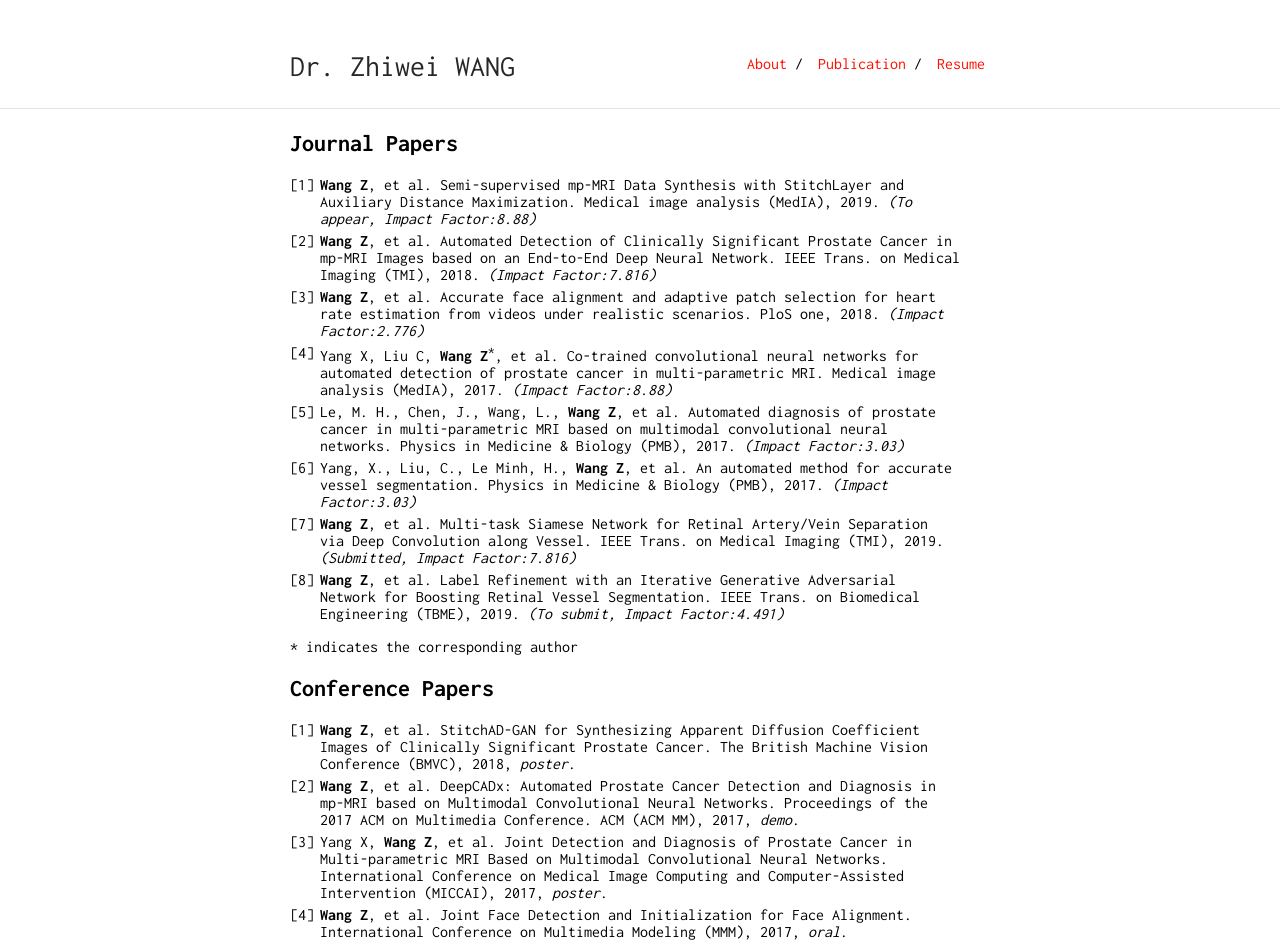
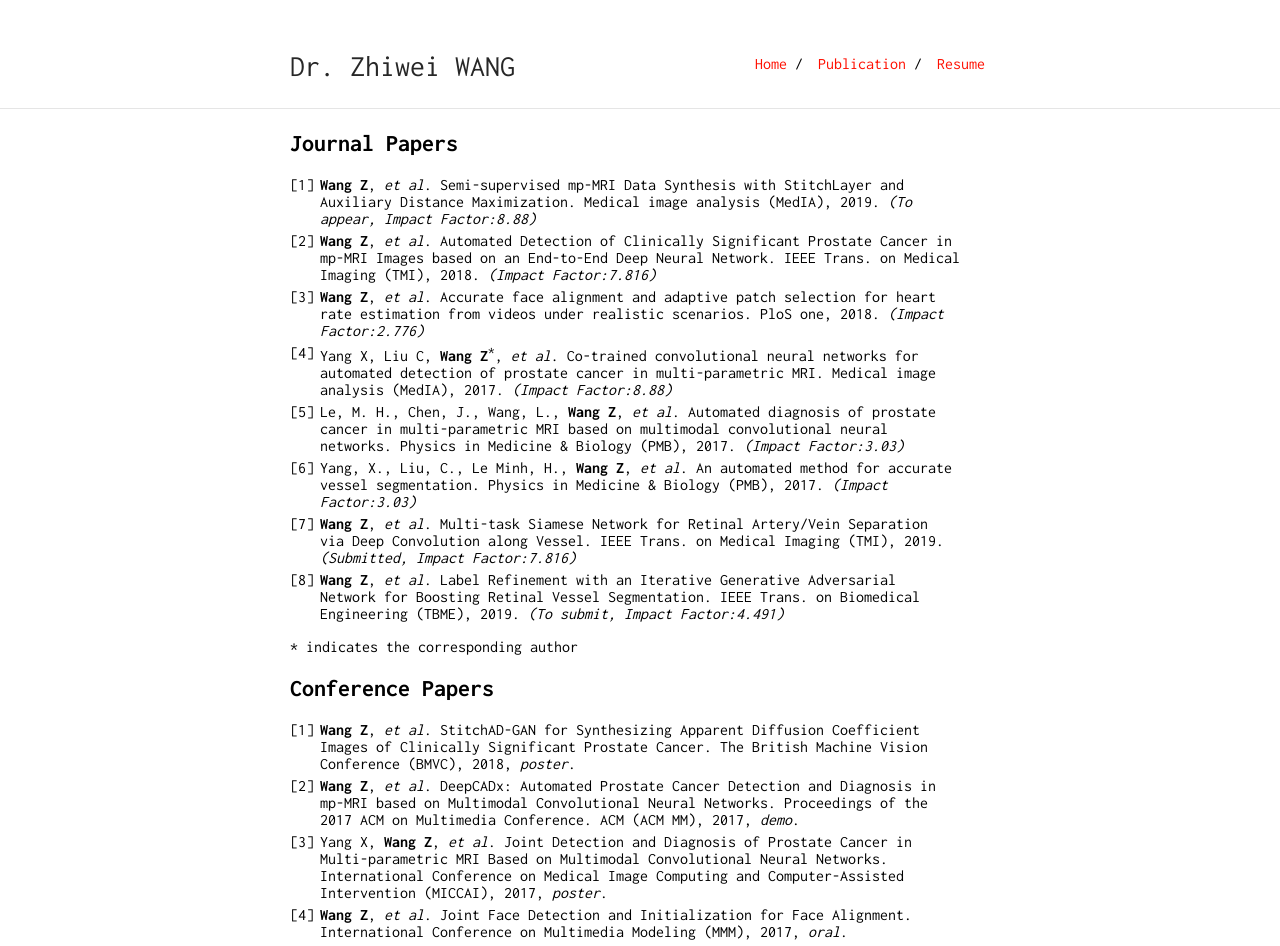
Before and after one commit to Andysis/andysis.github.io, a Jekyll site: the page built from publication.md, in a window 1280 px wide. Shown: the top 946 px of the page. Built offline with Jekyll 4.4.1, drawn with Linux system fonts in a browser that asks for light colours; our own code applies the rules of GitHub Pages for plain Markdown files; some of the changed text lies outside the part shown.

Commit message:
Finished homepage

```diff
--- a/_config.yml
+++ b/_config.yml
@@ -16,8 +16,8 @@
     sass_dir: _sass
 
 nav:
- - name: "About"
-   link: "/researcher/"
+ - name: "Home"
+   link: "index"
  - name: "Publication"
    link: "publication"
  - name: "Resume"
--- a/publication.md
+++ b/publication.md
@@ -4,22 +4,22 @@
 
 ## Journal Papers
 
-1. **Wang Z**, et al. Semi-supervised mp-MRI Data Synthesis with StitchLayer and Auxiliary Distance Maximization. Medical image analysis (MedIA), 2019. *(To appear, Impact Factor:8.88)*
-2. **Wang Z**, et al. Automated Detection of Clinically Significant Prostate Cancer in mp-MRI Images based on an End-to-End Deep Neural Network. IEEE Trans. on Medical Imaging (TMI), 2018. *(Impact Factor:7.816)*
-3. **Wang Z**, et al. Accurate face alignment and adaptive patch selection for heart rate estimation from videos under realistic scenarios. PloS one, 2018. *(Impact Factor:2.776)*
-4. Yang X, Liu C, **Wang Z**<sup>\*</sup>, et al. Co-trained convolutional neural networks for automated detection of prostate cancer in multi-parametric MRI. Medical image analysis (MedIA), 2017. *(Impact Factor:8.88)*
-5. Le, M. H., Chen, J., Wang, L., **Wang Z**, et al. Automated diagnosis of prostate cancer in multi-parametric MRI based on multimodal convolutional neural networks. Physics in Medicine & Biology (PMB), 2017. *(Impact Factor:3.03)*
-6. Yang, X., Liu, C., Le Minh, H., **Wang Z**, et al. An automated method for accurate vessel segmentation. Physics in Medicine & Biology (PMB), 2017. *(Impact Factor:3.03)*
-7. **Wang Z**, et al. Multi-task Siamese Network for Retinal Artery/Vein Separation via Deep Convolution along Vessel. IEEE Trans. on Medical Imaging (TMI), 2019. *(Submitted, Impact Factor:7.816)*
-8. **Wang Z**, et al. Label Refinement with an Iterative Generative Adversarial Network for Boosting Retinal Vessel Segmentation. IEEE Trans. on Biomedical Engineering (TBME), 2019. *(To submit, Impact Factor:4.491)*
+1. **Wang Z**, *et al*. Semi-supervised mp-MRI Data Synthesis with StitchLayer and Auxiliary Distance Maximization. Medical image analysis (MedIA), 2019. *(To appear, Impact Factor:8.88)*
+2. **Wang Z**, *et al*. Automated Detection of Clinically Significant Prostate Cancer in mp-MRI Images based on an End-to-End Deep Neural Network. IEEE Trans. on Medical Imaging (TMI), 2018. *(Impact Factor:7.816)*
+3. **Wang Z**, *et al*. Accurate face alignment and adaptive patch selection for heart rate estimation from videos under realistic scenarios. PloS one, 2018. *(Impact Factor:2.776)*
+4. Yang X, Liu C, **Wang Z**<sup>\*</sup>, *et al*. Co-trained convolutional neural networks for automated detection of prostate cancer in multi-parametric MRI. Medical image analysis (MedIA), 2017. *(Impact Factor:8.88)*
+5. Le, M. H., Chen, J., Wang, L., **Wang Z**, *et al*. Automated diagnosis of prostate cancer in multi-parametric MRI based on multimodal convolutional neural networks. Physics in Medicine & Biology (PMB), 2017. *(Impact Factor:3.03)*
+6. Yang, X., Liu, C., Le Minh, H., **Wang Z**, *et al*. An automated method for accurate vessel segmentation. Physics in Medicine & Biology (PMB), 2017. *(Impact Factor:3.03)*
+7. **Wang Z**, *et al*. Multi-task Siamese Network for Retinal Artery/Vein Separation via Deep Convolution along Vessel. IEEE Trans. on Medical Imaging (TMI), 2019. *(Submitted, Impact Factor:7.816)*
+8. **Wang Z**, *et al*. Label Refinement with an Iterative Generative Adversarial Network for Boosting Retinal Vessel Segmentation. IEEE Trans. on Biomedical Engineering (TBME), 2019. *(To submit, Impact Factor:4.491)*
 
 \* indicates the corresponding author
 
 ## Conference Papers
 
-1. **Wang Z**, et al. StitchAD-GAN for Synthesizing Apparent Diffusion Coefficient Images of Clinically Significant Prostate Cancer. The British Machine Vision Conference (BMVC), 2018, *poster*.
-2. **Wang Z**, et al. DeepCADx: Automated Prostate Cancer Detection and Diagnosis in mp-MRI based on Multimodal Convolutional Neural Networks. Proceedings of the 2017 ACM on Multimedia Conference. ACM (ACM MM), 2017, *demo*.
-4. Yang X, **Wang Z**, et al. Joint Detection and Diagnosis of Prostate Cancer in Multi-parametric MRI Based on Multimodal Convolutional Neural Networks. International Conference on Medical Image Computing and Computer-Assisted Intervention (MICCAI), 2017, *poster*.
-5. **Wang Z**, et al. Joint Face Detection and Initialization for Face Alignment. International Conference on Multimedia Modeling (MMM), 2017, *oral*.
-6. **Wang Z**, et al. V-Head: Face Detection and Alignment for Facial Augmented Reality Applications. International Conference on Multimedia Modeling (MMM), 2017, *demo*.
-6. Yang X, Cheng J, **Wang Z**, et al. Monocular Camera Based Real-Time Dense Mapping Using Generative Adversarial Network. Proceedings of the 2018 ACM on Multimedia Conference. ACM (ACM MM), 2018, *poster*.
+1. **Wang Z**, *et al*. StitchAD-GAN for Synthesizing Apparent Diffusion Coefficient Images of Clinically Significant Prostate Cancer. The British Machine Vision Conference (BMVC), 2018, *poster*.
+2. **Wang Z**, *et al*. DeepCADx: Automated Prostate Cancer Detection and Diagnosis in mp-MRI based on Multimodal Convolutional Neural Networks. Proceedings of the 2017 ACM on Multimedia Conference. ACM (ACM MM), 2017, *demo*.
+4. Yang X, **Wang Z**, *et al*. Joint Detection and Diagnosis of Prostate Cancer in Multi-parametric MRI Based on Multimodal Convolutional Neural Networks. International Conference on Medical Image Computing and Computer-Assisted Intervention (MICCAI), 2017, *poster*.
+5. **Wang Z**, *et al*. Joint Face Detection and Initialization for Face Alignment. International Conference on Multimedia Modeling (MMM), 2017, *oral*.
+6. **Wang Z**, *et al*. V-Head: Face Detection and Alignment for Facial Augmented Reality Applications. International Conference on Multimedia Modeling (MMM), 2017, *demo*.
+6. Yang X, Cheng J, **Wang Z**, *et al*. Monocular Camera Based Real-Time Dense Mapping Using Generative Adversarial Network. Proceedings of the 2018 ACM on Multimedia Conference. ACM (ACM MM), 2018, *poster*.
```
Also changed, not shown: index.md (+5 -25 lines).
